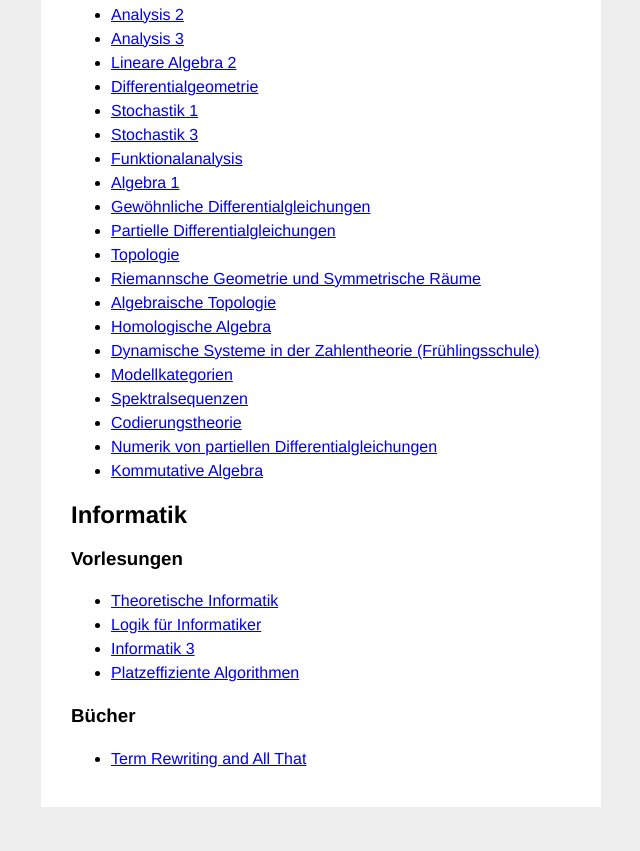
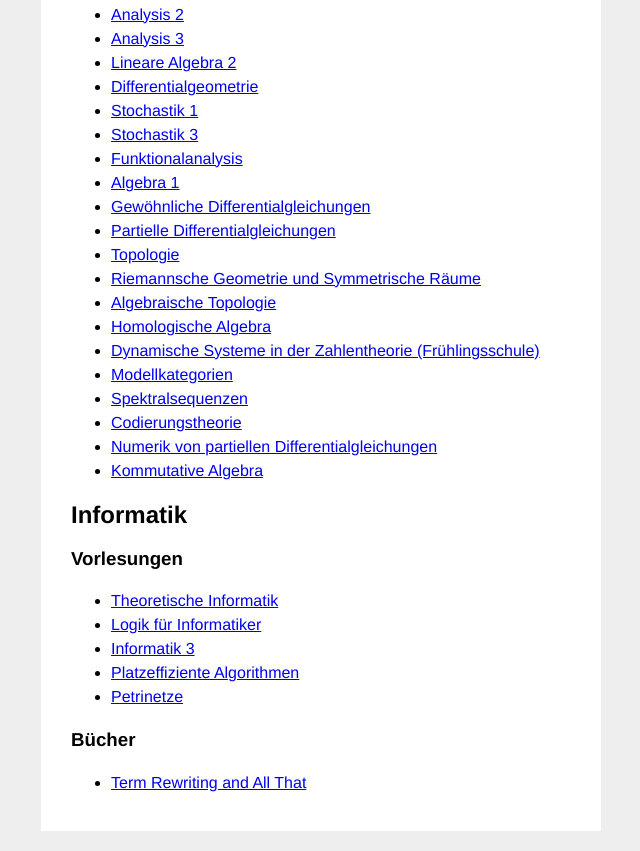
Before and after one commit to timjb/uni-spicker, a plain HTML site: page index.html in a window 1280 px wide. Shown: the part 336-1187 px from the top of the page, without its empty margins (319-959 px from the left). Before the commit the page ends 1163 px from the top, so only its background shows below. Drawn offline with Linux system fonts and the light colour scheme; a script that the page names is missing.

Commit message:
Petrinetze-Zusammenfassung angefangen

```diff
--- a/index.html
+++ b/index.html
@@ -60,6 +60,7 @@
       <li><a href="logik.pdf">Logik für Informatiker</a></li>
       <li><a href="info3.pdf">Informatik 3</a></li>
       <li><a href="platzeffiziente-algorithmen.pdf">Platzeffiziente Algorithmen</a></li>
+      <li><a href="petrinetze.pdf">Petrinetze</a></li>
     </ul>
 
     <h3>Bücher</h3>
```
Also changed, not shown: 3 other files.
